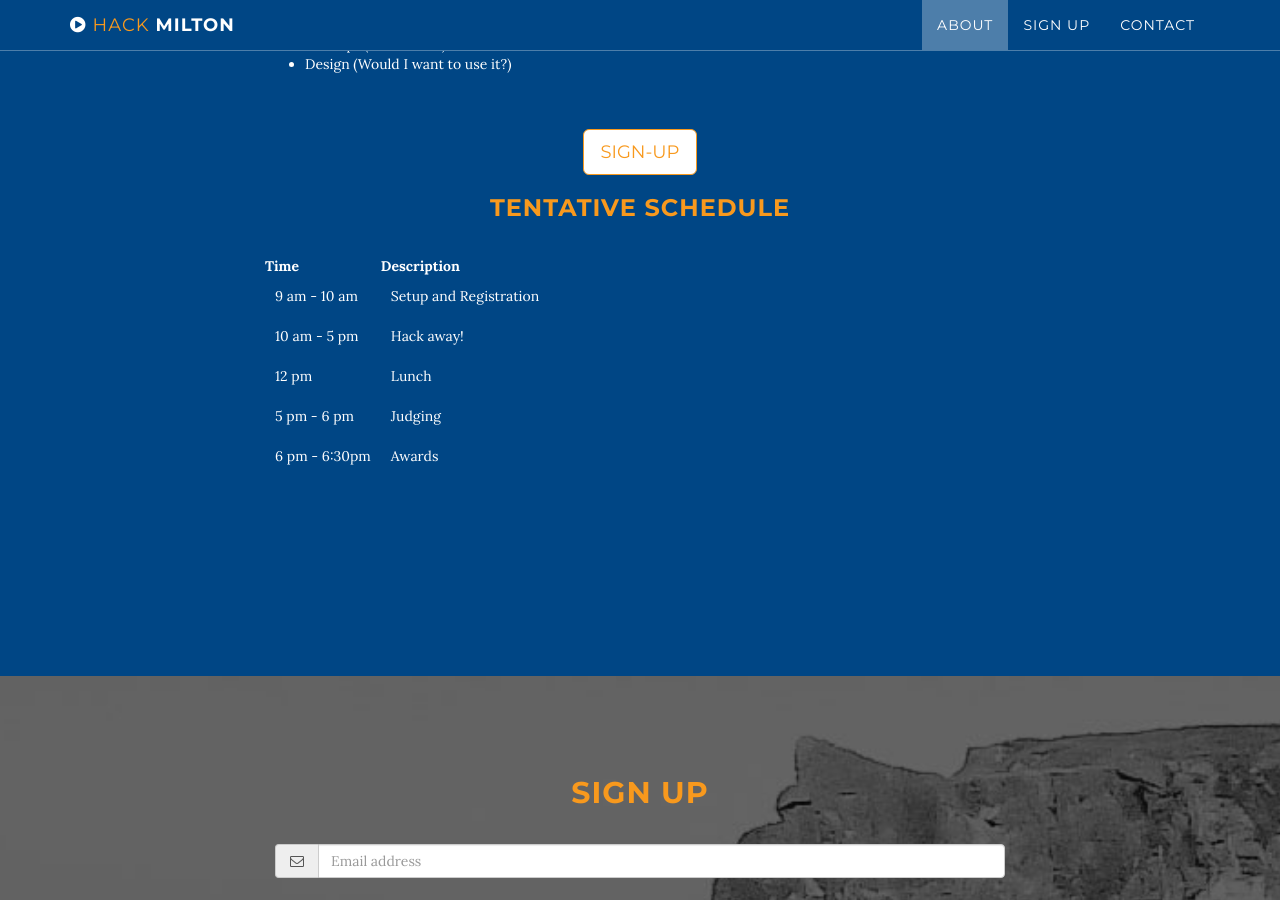
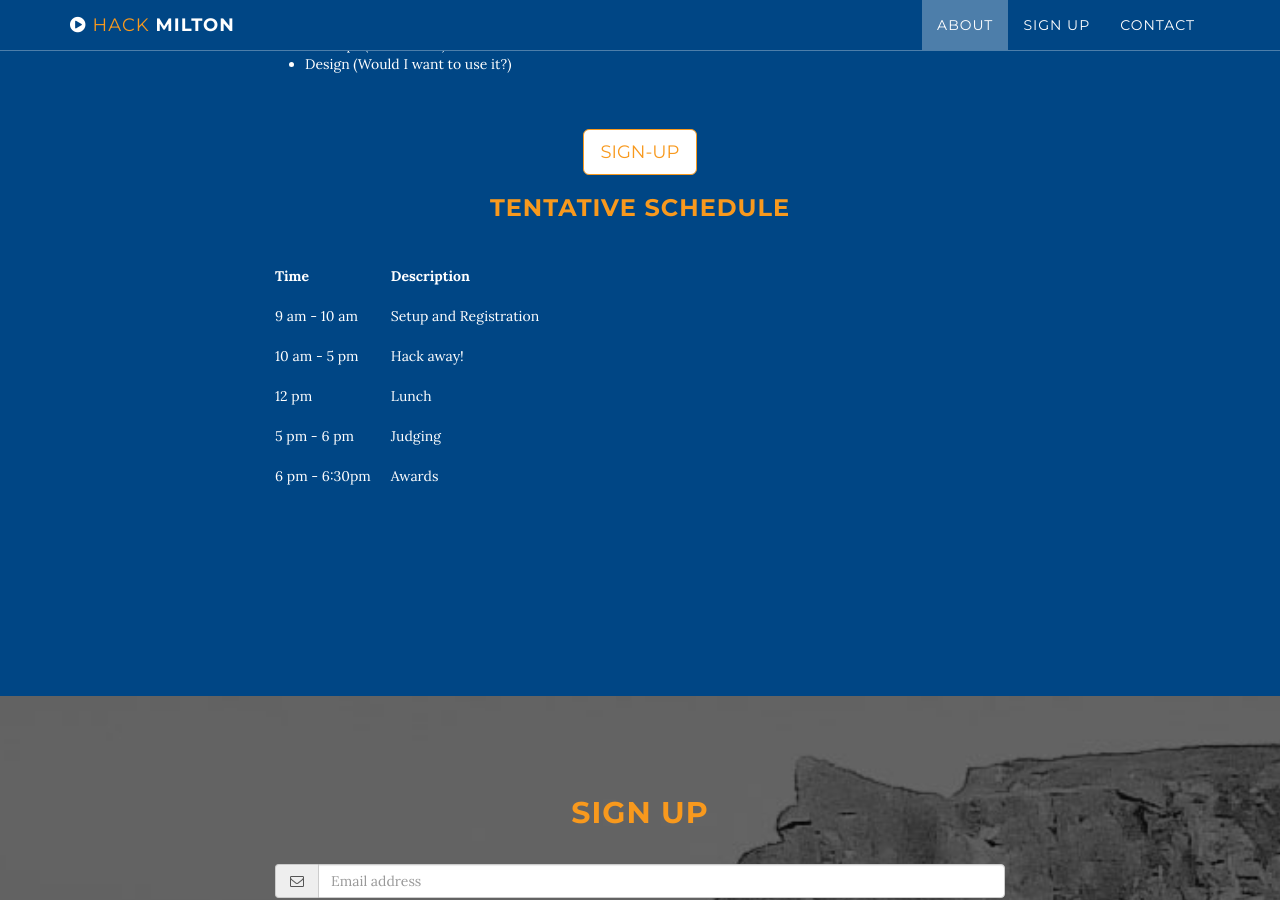
Before and after one commit to milton-programming/milton-programming.github.io, a Jekyll site: the page built from index.html, in a window 1280 px wide and 900 px high, scrolled down 2762 px. Built offline with Jekyll 4.4.1, drawn with Linux system fonts in a browser that asks for light colours.

```diff
--- a/_includes/about.html
+++ b/_includes/about.html
@@ -64,7 +64,7 @@
 <br />
                 <h3>Tentative Schedule</h3>
                 <style>
-                .infotable td {
+                .infotable td, .infotable th {
                   padding: 10px;
                 }
                 </style>
```
